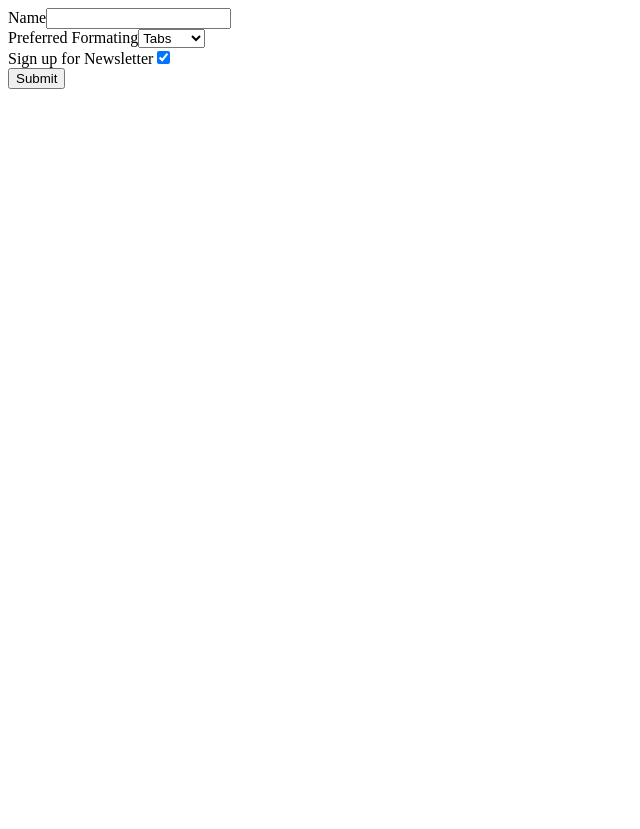
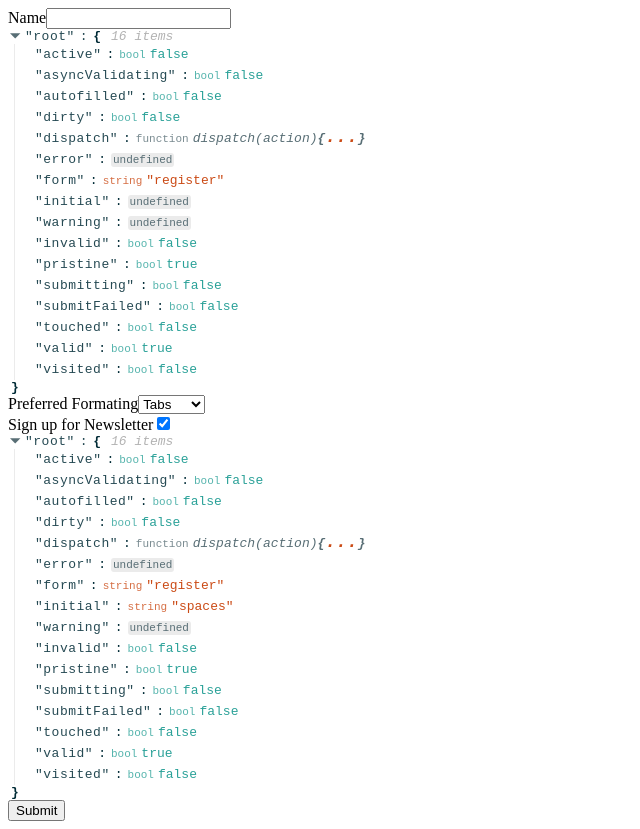
Before and after one commit to stonempv/awesome-form-ts, a React (Create React App) app: page / in a window 1280 px wide. Shown: the whole page, without its empty margins (0-640 px from the left). Before the commit the page ends 800 px from the top, so only its background shows below. Built offline with nearby package versions, Linux system fonts and the light colour scheme.

Commit message:
json-viewer

```diff
--- a/package.json
+++ b/package.json
@@ -7,6 +7,7 @@
     "@types/redux-form": "^7.2.5",
     "react": "^16.3.2",
     "react-dom": "^16.3.2",
+    "react-json-view": "^1.16.6",
     "react-redux": "^5.0.7",
     "react-scripts-ts": "2.16.0",
     "redux": "^4.0.0",
--- a/src/components/Fields/index.tsx
+++ b/src/components/Fields/index.tsx
@@ -1,5 +1,6 @@
 import * as React from 'react'
-import { WrappedFieldProps }from 'redux-form';
+import ReactJson from 'react-json-view'
+import { WrappedFieldProps } from 'redux-form'
 
 interface IInputField {
   label: string
@@ -10,6 +11,7 @@ export const InputField:React.SFC<IInputField & WrappedFieldProps> = props => (
   <div>
     <label>{props.label}</label>
     <input {...props.input} type={props.type} />
+    <ReactJson src={props.meta} />
   </div>
 )
 
```
Also changed, not shown: 1 other file (tests, documents, lock files or other folders).
